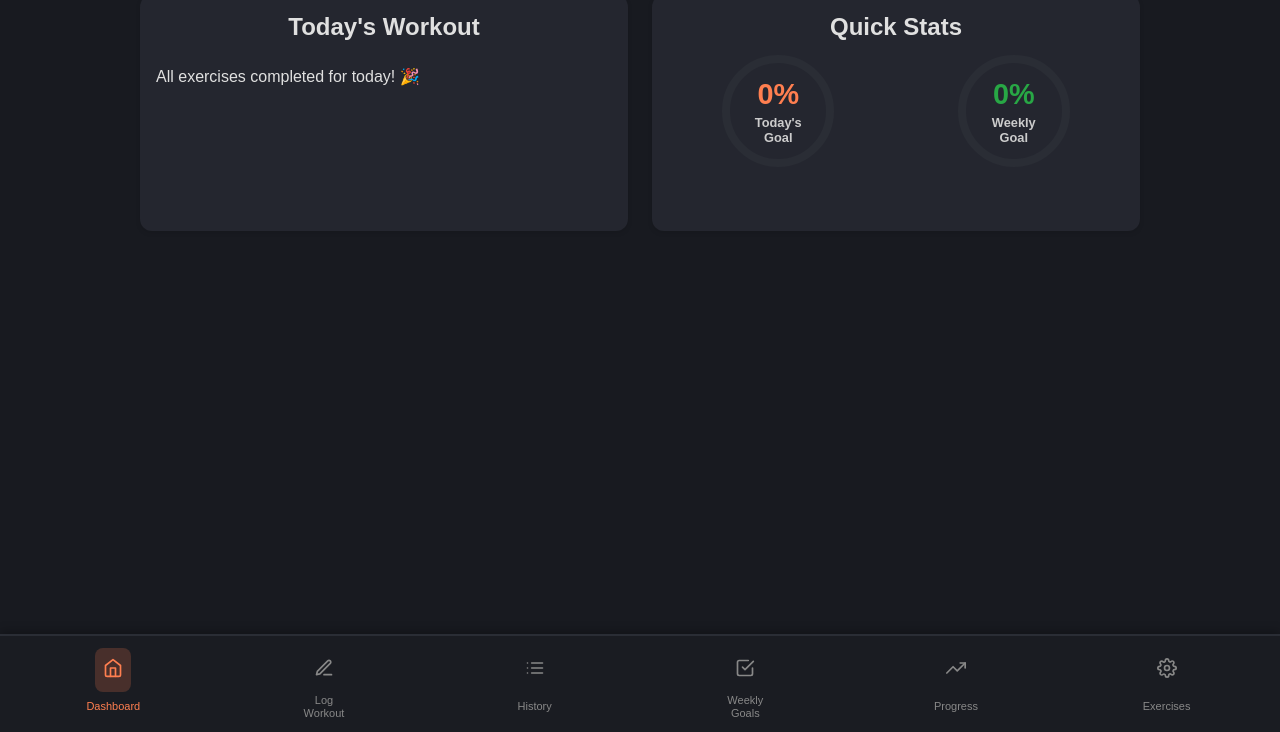
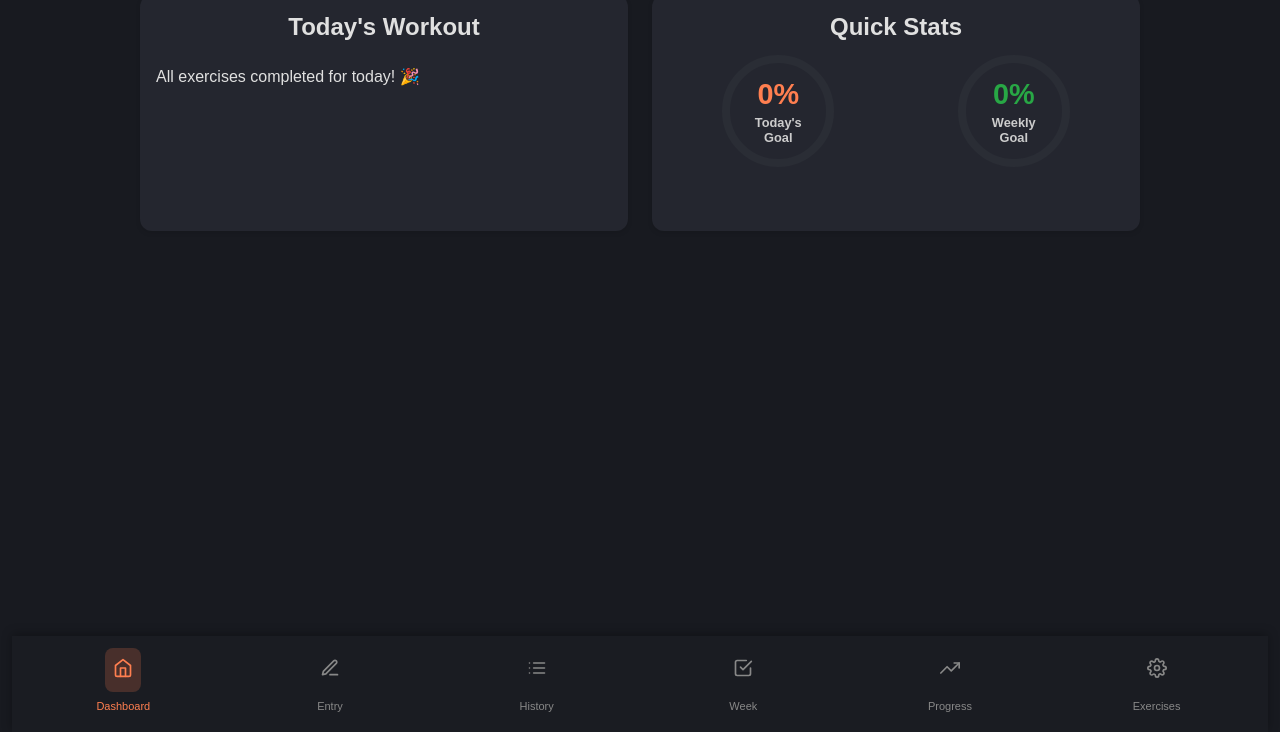
Before and after one commit to BillXan/Gym-Tracker, a website: page index.html in a window 1280 px wide. Shown: the part 68-800 px from the top of the page. Drawn offline with nearby package versions, Linux system fonts and the light colour scheme; no server answers.

Commit message:
Updated nav bar (test)

```diff
--- a/index.html
+++ b/index.html
@@ -193,7 +193,7 @@
         <path d="M16.5 3.5a2.121 2.121 0 0 1 3 3L7 19l-4 1 1-4L16.5 3.5z"></path>
       </svg>
     </span>
-    <span class="nav-label">Log Workout</span>
+    <span class="nav-label">Entry</span>
   </button>
   <button class="nav-tab" data-page="workout-history">
     <span class="nav-icon">
@@ -215,7 +215,7 @@
         <path d="M21 12v7a2 2 0 0 1-2 2H5a2 2 0 0 1-2-2V5a2 2 0 0 1 2-2h11"></path>
       </svg>
     </span>
-    <span class="nav-label">Weekly Goals</span>
+    <span class="nav-label">Week</span>
   </button>
   <button class="nav-tab" data-page="progress-charts">
     <span class="nav-icon">
--- a/style.css
+++ b/style.css
@@ -42,11 +42,11 @@
   justify-content: space-around;
   gap: 8px;
   background: #1a1c22;
-  border-top: 2px solid #2a2d35;
   padding: 8px 12px;
   padding-bottom: calc(8px + env(safe-area-inset-bottom));
   padding-left: calc(12px + env(safe-area-inset-left));
   padding-right: calc(12px + env(safe-area-inset-right));
+  margin: 0 12px;
   z-index: 1000;
   box-shadow: 0 -2px 10px rgba(0,0,0,0.3);
 }
@@ -64,6 +64,7 @@
   padding: 4px 8px;
   width: 70px;
   min-height: 60px;
+  outline: none;
 }
 
 .nav-icon {
```
